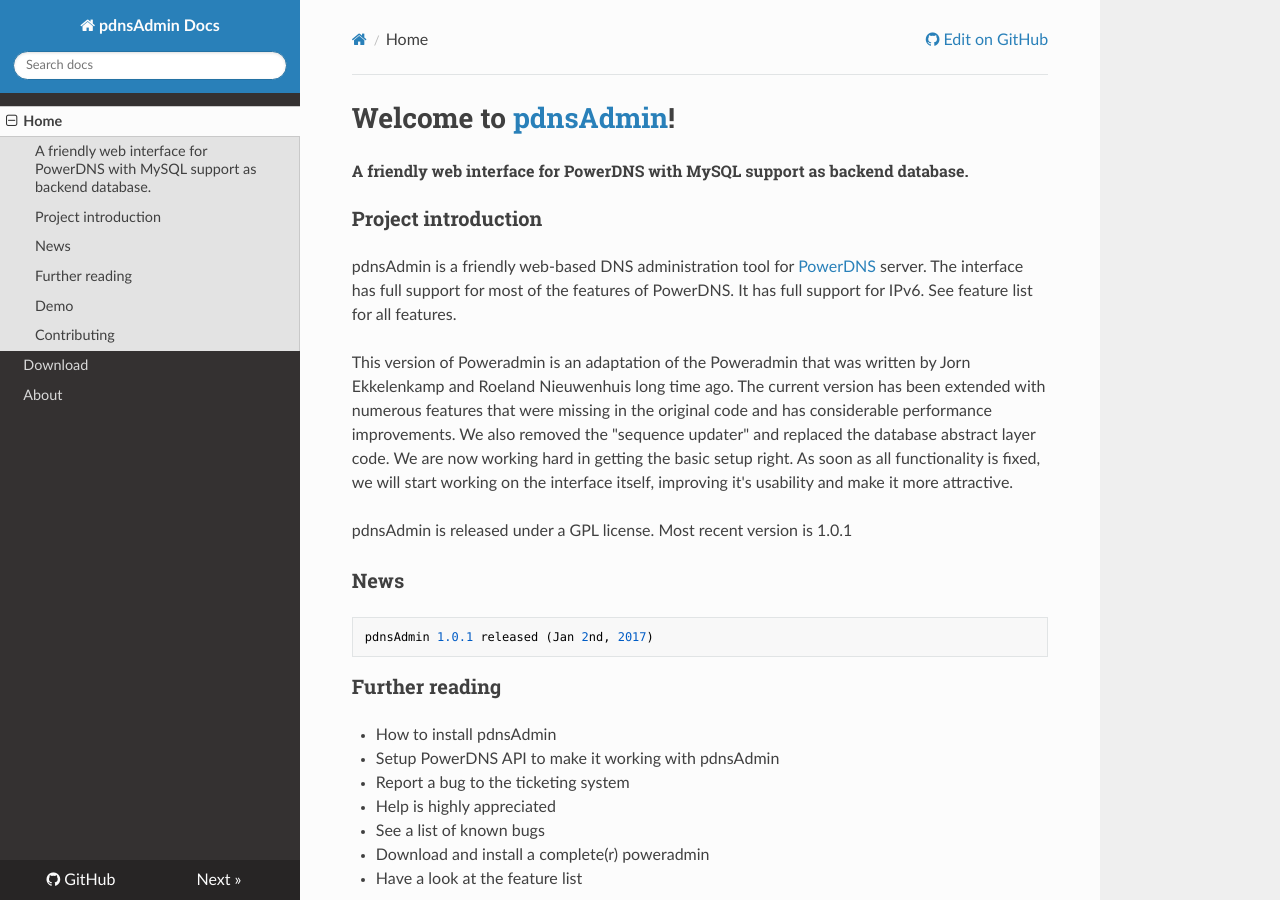
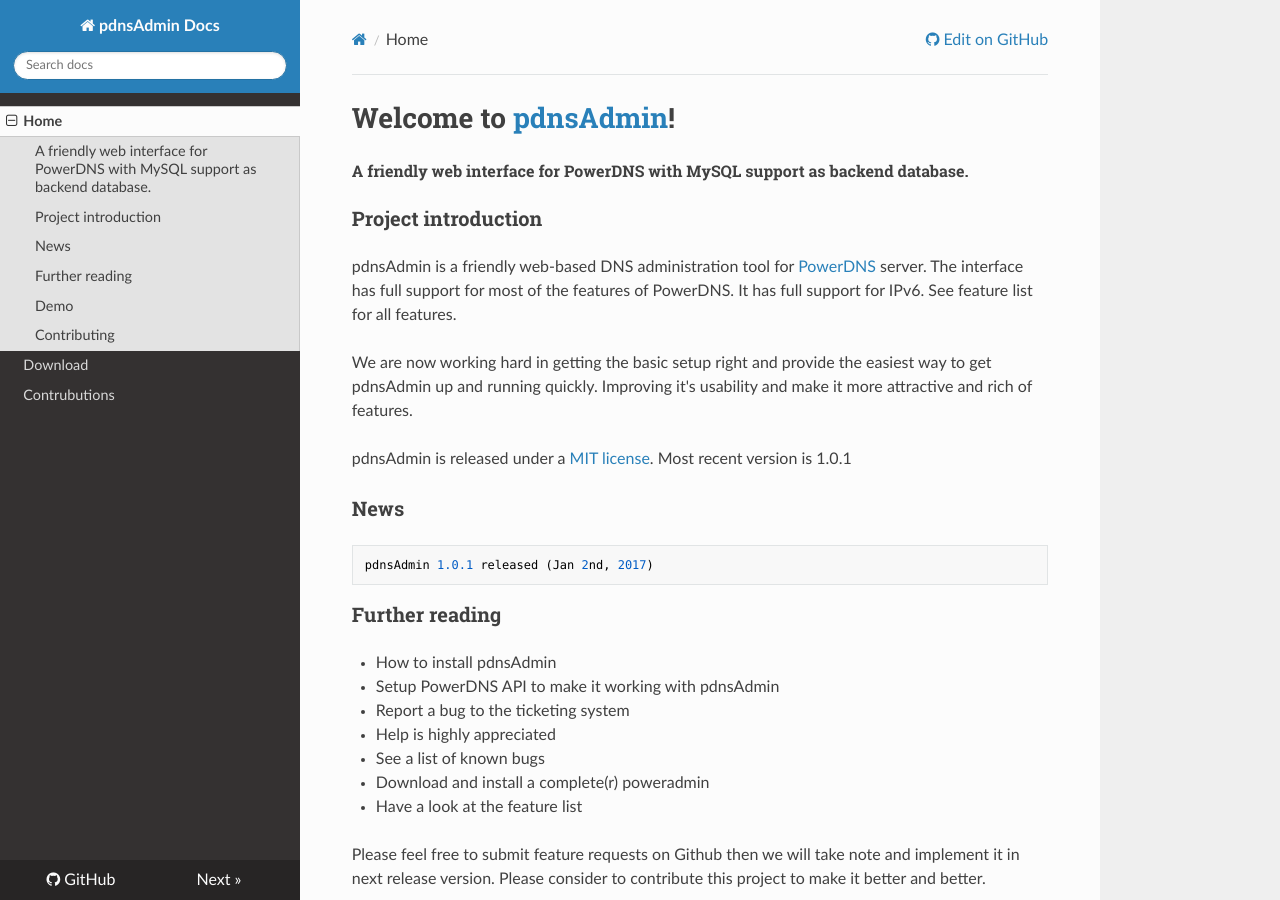
Before and after one commit to pdnsadmin/pdnsadmin-docs, an MkDocs documentation site: the page built from docs/index.md, in a window 1280 px wide and 900 px high. Built offline with MkDocs 1.6.1, drawn with Linux system fonts in a browser that asks for light colours; nearby versions of some CDN libraries; old or Windows-style settings are respelled for this version of MkDocs.

Commit message:
Update index.md to express pdnsAdmin tool and remove about.md

```diff
--- a/docs/index.md
+++ b/docs/index.md
@@ -6,9 +6,10 @@
 
 pdnsAdmin is a friendly web-based DNS administration tool for [PowerDNS](https://www.powerdns.com/) server. The interface has full support for most of the features of PowerDNS. It has full support for IPv6. See feature list for all features.
 
-This version of Poweradmin is an adaptation of the Poweradmin that was written by Jorn Ekkelenkamp and Roeland Nieuwenhuis long time ago. The current version has been extended with numerous features that were missing in the original code and has considerable performance improvements. We also removed the "sequence updater" and replaced the database abstract layer code. We are now working hard in getting the basic setup right. As soon as all functionality is fixed, we will start working on the interface itself, improving it's usability and make it more attractive.
+We are now working hard in getting the basic setup right and provide the easiest way to get pdnsAdmin up and running quickly. Improving it's usability and make it more attractive and rich of features.
 
-pdnsAdmin is released under a GPL license. Most recent version is 1.0.1
+pdnsAdmin is released under a [MIT license](http://opensource.org/licenses/MIT).
+Most recent version is 1.0.1
 
 ### News
 
--- a/mkdocs.yml
+++ b/mkdocs.yml
@@ -1,8 +1,8 @@
 site_name: pdnsAdmin Docs
 site_url: http://pdnsadmin.com
-repo_url: https://github.com/pkchuyen/pdnsadmin-docs
+repo_url: https://github.com/pdnsadmin/pdnsadmin-docs
 theme: readthedocs
 pages:
     - Home: index.md
     - Download: download.md
-    - About: about.md
+    - Contrubutions: contributions.md
```
Also changed, not shown: docs/about.md (deleted, +0 -62 lines), docs/contributions.md (added, +1 -0 lines).
